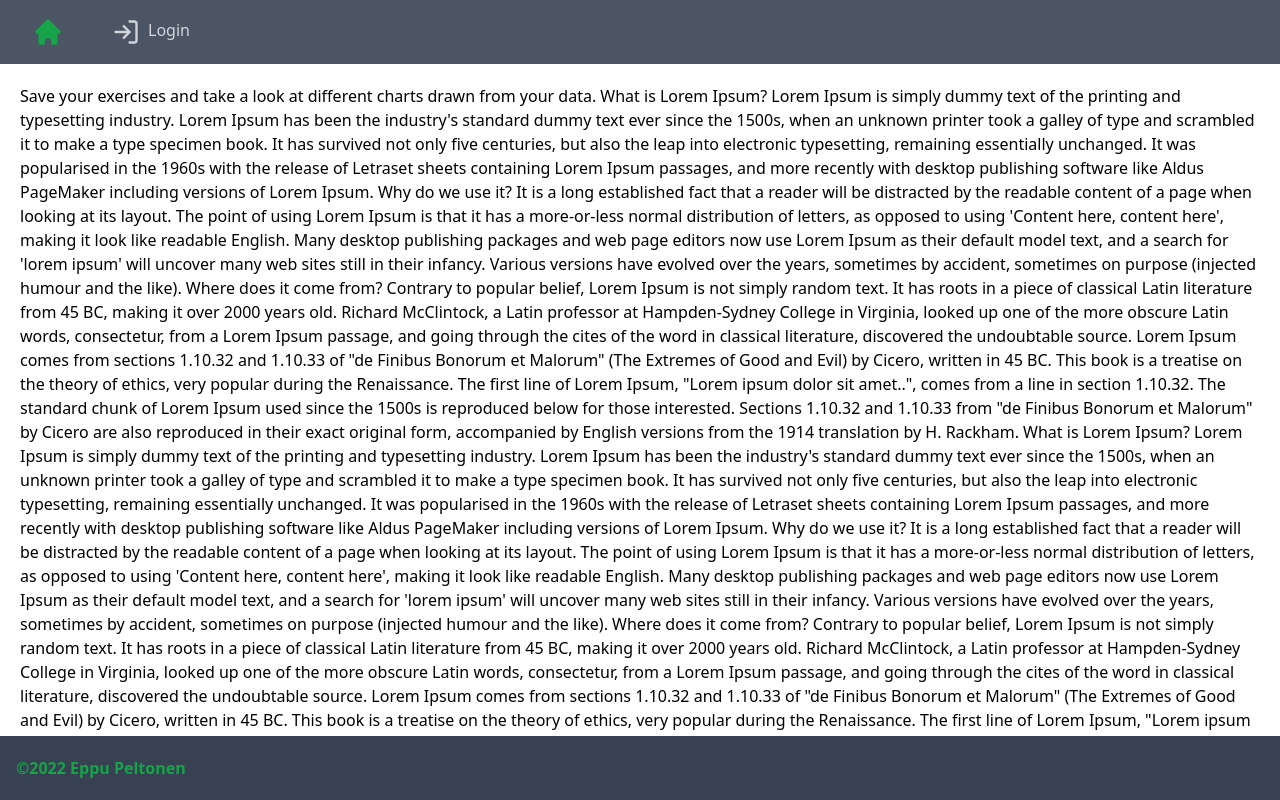
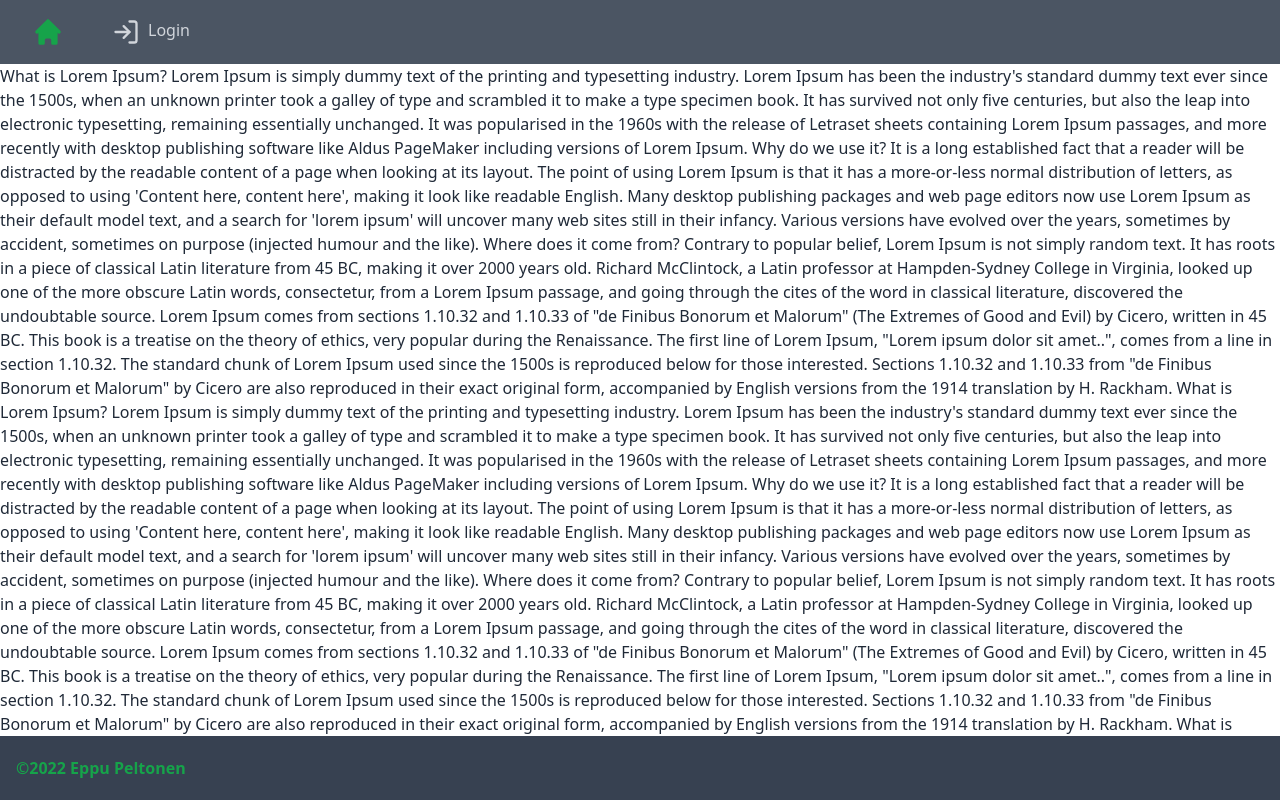
Before and after one commit to eppu-peltonen/exercise-tracker-client, a React (Create React App) app: page / in a window 1280 px wide. Built offline with nearby package versions, Linux system fonts and the light colour scheme; no server answers.

Commit message:
Get exercises now works on page reload, also cleaning

```diff
--- a/package.json
+++ b/package.json
@@ -8,6 +8,7 @@
     "@testing-library/react": "^12.1.4",
     "@testing-library/user-event": "^13.5.0",
     "axios": "^0.26.1",
+    "daisyui": "^2.13.3",
     "react": "^17.0.2",
     "react-dom": "^17.0.2",
     "react-icons": "^4.3.1",
--- a/src/App.js
+++ b/src/App.js
@@ -15,11 +15,8 @@ import exerciseService from './services/exercises'
 
 //Components
 import Notification from './components/Notification'
-import ExerciseForm from './components/ExerciseForm'
-import DurationChart from './components/DurationChart'
 import Navigation from './components/Navigation'
 import Footer from './components/Footer'
-
 import NavTest from './components/NavTest'
 import NavTest2 from './components/NavTest2'
 
@@ -33,15 +30,15 @@ import NavTest2 from './components/NavTest2'
 // - Exercise näkymään tuntien ja kilsojen ja ym yhteismäärä ja keskiarvoja ja muuta mitä keksii
 // - Charts näkymän tekeminen
 
-
-
 const App = () => {
 
   const [message, setMessage] = useState([])
   const [username, setUsername] = useState('')
   const [password, setPassword] = useState('')
   const [user, setUser] = useState(null)
+  const [exercises, setExercises] = useState([])
 
+  //Find and set user at the beginning if stored
   useEffect(() => {
     const loggedUserJSON = window.localStorage.getItem('loggedExerciseAppUser')
     if (loggedUserJSON) {
@@ -51,7 +48,15 @@ const App = () => {
     }
   }, [])
 
-  //Navigator to use after login and logout events
+  // Get all exercises at the beginning
+  useEffect(() => {
+    exerciseService
+      .getAll()
+      .then(initialExercises => {
+        setExercises(initialExercises)
+      })
+  }, [user])
+
   let navigate = useNavigate()
 
   const handleLogin = async (event) => {
@@ -90,16 +95,16 @@ const App = () => {
 
   return (
     <>
-      <div className="w-full flex flex-col overflow-hidden h-screen">
+      <div className="w-full h-screen flex flex-col">
         <NavTest2 user={user} logout={handleLogout}/>
         {/* <NavTest user={user} logout={handleLogout}/> */}
         {/* <Navigation user={user} logout={handleLogout}/> */}
 
-        <div role="main" className="w-full h-full flex-grow flex justify-center p-5 overflow-auto">
+        <div className="flex flex-grow justify-center overflow-auto h-full">
           <Notification message={message} />
           <Routes>
             <Route path="/login" element={<Login username={username} setUsername={setUsername} password={password} setPassword={setPassword} handleLogin={handleLogin} />} />
-            <Route path="/exercises" element={<Exercises user={user}/>} />
+            <Route path="/exercises" element={<Exercises exercises={exercises} user={user}/>} />
             <Route path="/charts" element={<Charts />} />
             <Route path="/" element={<Home />} />
           </Routes>
--- a/src/components/NavTest2.js
+++ b/src/components/NavTest2.js
@@ -8,17 +8,16 @@ const NavTest2 = ({user, logout}) => {
   const [isOpen, setIsOpen] = useState(false);
 
   return (
-<div>
+    <>
       <nav className="bg-gray-600">
-        <div className="max-w-7xl mx-auto px-4 sm:px-6 lg:px-8">
-          <div className="flex items-center justify-between h-16">
+        {/* NavBar */}
+        <div className="max-w-7xl mx-auto px-4 sm:px-6 lg:px-8 flex items-center justify-between h-16">
           <div className="flex items-center">
             <div className="flex-shrink-0">
               <a href="/">
                 <svg
-                        //xmlns="http://www.w3.org/2000/svg"
-                        className="text-green-600 fill-current h-8 w-8"
-                        viewBox="0 0 20 20"
+                  className="text-green-600 fill-current h-8 w-8" viewBox="0 0 20 20"
+                  xmlns="http://www.w3.org/2000/svg"
                 >
                   <path d="M10.707 2.293a1 1 0 00-1.414 0l-7 7a1 1 0 001.414 1.414L4 10.414V17a1 1 0 001 1h2a1 1 0 001-1v-2a1 1 0 011-1h2a1 1 0 011 1v2a1 1 0 001 1h2a1 1 0 001-1v-6.586l.293.293a1 1 0 001.414-1.414l-7-7z"/>
                 </svg>
@@ -28,33 +27,26 @@ const NavTest2 = ({user, logout}) => {
               <div className="ml-10 flex items-center space-x-8">
               {
                 user && (
-                      <Link to="/exercises" className="flex font-medium text-gray-300 hover:text-green-600
-                        cursor-pointer transition-colors duration-300">
+                  <>
+                    <Link to="/exercises" className="flex font-medium text-gray-300 hover:text-green-600 cursor-pointer transition-colors duration-300">
                       <FiActivity size='28' className='"w-7 sm:mx-2 mx-4 inline'/>
                       <span className="hidden sm:inline">Exercises</span>
                     </Link>
+                    <Link to="/charts" className="flex font-medium text-gray-300 hover:text-green-600 cursor-pointer transition-colors duration-300">
+                      <FiBarChart2 size='28' className='"w-7 sm:mx-2 mx-4 inline'/>
+                      <span className="hidden sm:inline">Charts</span>
+                    </Link>
+                  </>
                 )
               }
               {
-                    user && (
-                      <Link to="/charts" className="flex font-medium text-gray-300 hover:text-green-600
-                        cursor-pointer transition-colors duration-300">
-                              <FiBarChart2 size='28' className='"w-7 sm:mx-2 mx-4 inline'/>
-                              <span className="hidden sm:inline">Charts</span>
-                            </Link>
-                    )
-                }
-                {
-                  user
-                  ?
-                  <button onClick={logout} className="flex font-medium text-gray-300 hover:text-green-600
-                        cursor-pointer transition-colors duration-300">
+                user ?
+                  <button onClick={logout} className="flex font-medium text-gray-300 hover:text-green-600 last:cursor-pointer transition-colors duration-300">
                     <FiLogOut size='28' className="w-7 sm:mx-2 mx-4 inline" />
                     <span className="hidden sm:inline">Logout</span>
                   </button>
                 :
-                  <Link to="/login" className="flex font-medium text-gray-300 hover:text-green-600
-                          cursor-pointer transition-colors duration-300">
+                  <Link to="/login" className="flex font-medium text-gray-300 hover:text-green-600 cursor-pointer transition-colors duration-300">
                     <FiLogIn size='28' className='"w-7 sm:mx-2 mx-4 inline'/>
                     <span className="hidden sm:inline">Login</span>
                   </Link>
@@ -62,6 +54,7 @@ const NavTest2 = ({user, logout}) => {
               </div>
             </div>
           </div>
+          {/* Hamburger menu */}
           <div className="-mr-2 flex md:hidden">
             <button
               onClick={() => setIsOpen(!isOpen)}
@@ -107,8 +100,7 @@ const NavTest2 = ({user, logout}) => {
             </button>
           </div>
         </div>
-        </div>
-
+        {/* Hamburger navigation */}
         <Transition
           show={isOpen}
           enter="transition ease-out duration-100 transform"
@@ -123,45 +115,37 @@ const NavTest2 = ({user, logout}) => {
               <div className="px-2 pt-2 pb-3 space-y-1 sm:px-3">
                 {
                   user && (
-                              <Link to="/exercises" className="flex font-medium text-gray-300 hover:text-green-600
-                        cursor-pointer transition-colors duration-300">
+                    <>
+                      <Link to="/exercises" className="flex font-medium text-gray-300 hover:text-green-600 cursor-pointer transition-colors duration-300">
                         <FiActivity size='28' className='"w-7 sm:mx-2 mx-4 inline'/>
                         <span>Exercises</span>
                       </Link>
-                            )
-                        }
-                        {
-                            user && (
-                              <Link to="/charts" className="flex font-medium text-gray-300 hover:text-green-600
-                        cursor-pointer transition-colors duration-300">
+                      <Link to="/charts" className="flex font-medium text-gray-300 hover:text-green-600 cursor-pointer transition-colors duration-300">
                         <FiBarChart2 size='28' className='"w-7 sm:mx-2 mx-4 inline'/>
                         <span>Charts</span>
                       </Link>
+                    </>
                   )
                 }
                 {
                   user
                   ?
-                  <button onClick={logout} className="flex font-medium text-gray-300 hover:text-green-600
-                        cursor-pointer transition-colors duration-300">
+                    <button onClick={logout} className="flex font-medium text-gray-300 hover:text-green-600 cursor-pointer transition-colors duration-300">
                       <FiLogOut size='28' className="w-7 sm:mx-2 mx-4 inline" />
                       <span>Logout</span>
                     </button>
                   :
-                  <Link to="/login" className="flex font-medium text-gray-400 hover:text-green-600
-                          cursor-pointer transition-colors duration-300">
+                    <Link to="/login" className="flex font-medium text-gray-400 hover:text-green-600 cursor-pointer transition-colors duration-300">
                       <FiLogIn size='28' className='"w-7 sm:mx-2 mx-4 inline'/>
                       <span>Login</span>
                     </Link>
                 }
-
               </div>
             </div>
           }
         </Transition>
-
       </nav>
-    </div>
+    </>
   )
 }
 
--- a/src/routes/Home.js
+++ b/src/routes/Home.js
@@ -2,9 +2,7 @@ const Home = () => {
   return (
     <>
     <div className="flex justify-center">
-      Save your exercises and take a look at different charts drawn from your data.
-
-      What is Lorem Ipsum? Lorem Ipsum is simply dummy text of the printing
+      <p>What is Lorem Ipsum? Lorem Ipsum is simply dummy text of the printing
         and typesetting industry. Lorem Ipsum has been the industry's standard
         dummy text ever since the 1500s, when an unknown printer took a galley
         of type and scrambled it to make a type specimen book. It has survived
@@ -301,6 +299,7 @@ const Home = () => {
         interested. Sections 1.10.32 and 1.10.33 from "de Finibus Bonorum et
         Malorum" by Cicero are also reproduced in their exact original form,
         accompanied by English versions from the 1914 translation by H. Rackham.
+        </p>
     </div>
     </>
   )
--- a/src/services/exercises.js
+++ b/src/services/exercises.js
@@ -1,5 +1,4 @@
 import axios from 'axios'
-
 const baseUrl = '/api/exercises'
 
 let token = null
@@ -8,7 +7,14 @@ const setToken = newToken => {
   token = `bearer ${newToken}`
 }
 
-const getById = (id) => {
+const getAll = () => {
+  const req = axios.get(baseUrl)
+  return req.then(res => res.data)
+}
+
+const getById = (user) => {
+  console.log(user)
+  const id = user.id
   const req = axios.get(`${baseUrl}/${id}`)
   return req.then(res => res.data)
 }
@@ -23,6 +29,7 @@ const create = async (newObject) => {
 
 const exportObject = {
   setToken,
+  getAll,
   getById,
   create,
 }
--- a/tailwind.config.js
+++ b/tailwind.config.js
@@ -5,5 +5,10 @@ module.exports = {
   theme: {
     extend: {},
   },
-  plugins: [],
+  plugins: [
+    require('daisyui')
+  ],
+  daisyui: {
+    styled: true,
+  }
 }
```
Also changed, not shown: src/routes/Exercises.js (+9 -27 lines), 1 other file (tests, documents, lock files or other folders). Lines whose indentation alone changed are shown as unchanged.
